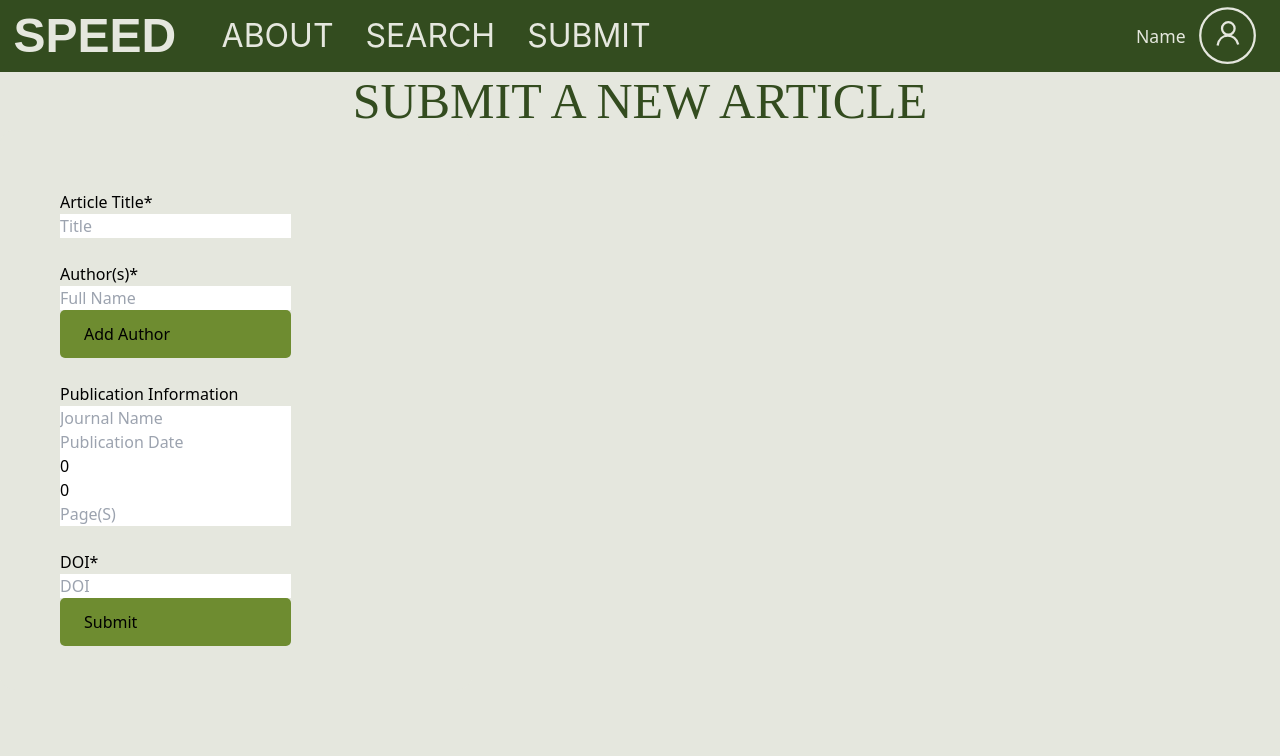
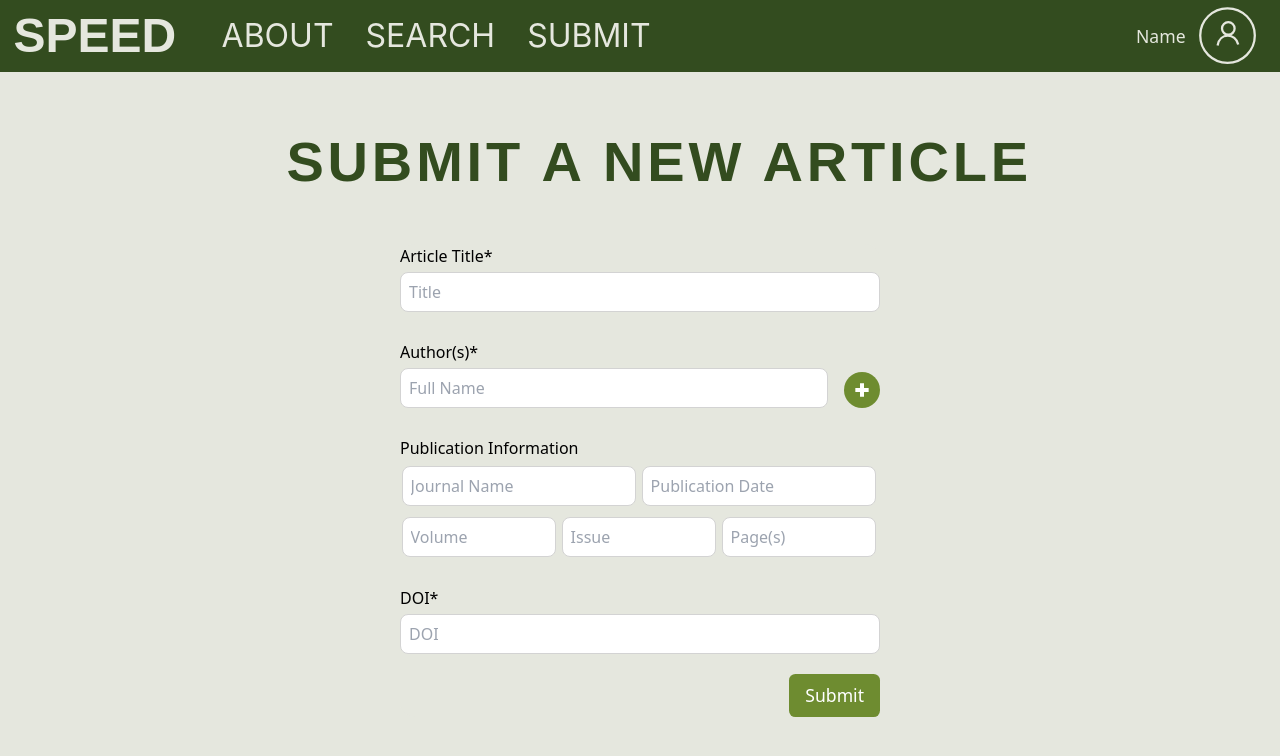
Before and after one commit to Ithrendrial/SPEED, a Next.js app in the folder frontend/: page /submit in a window 1280 px wide. Shown: the top 756 px of the page. Built offline with nearby package versions, Linux system fonts and the light colour scheme.

Commit message:
style: fix CSS for submit form and make publication date a date type input

```diff
--- a/frontend/package.json
+++ b/frontend/package.json
@@ -17,8 +17,8 @@
     "@types/node": "20.5.6",
     "@types/react": "18.2.21",
     "@types/react-dom": "18.2.7",
+    "@types/react-star-ratings": "^2.3.1",
     "@vercel/static-build": "^2.0.5",
-    "@types/react-star-ratings": "^2.3.1",
     "autoprefixer": "10.4.15",
     "axios": "^1.5.0",
     "eslint": "8.47.0",
@@ -31,9 +31,8 @@
     "react-icons": "^4.11.0",
     "react-router-dom": "^6.16.0",
     "react-star-ratings": "^2.3.0",
+    "rsuite": "^5.40.0",
     "tailwindcss": "3.3.3",
     "typescript": "5.2.2"
-  },
-  "devDependencies": {
   }
 }
--- a/frontend/src/app/submit/page.tsx
+++ b/frontend/src/app/submit/page.tsx
@@ -2,6 +2,7 @@
 import style from "../../styles/SubmitPage.module.css"
 import React, { useState } from 'react';
 import axios from 'axios';
+import {BiPlusMedical} from "react-icons/bi";
 
 interface FormData {
     title: string;
@@ -32,43 +33,20 @@ const initialFormData: FormData = {
     issue: 0,
     pages: '',
     doi: '',
-    moderator_status: "unmoderated",//Need
+    moderator_status: "unmoderated", // Required Field
     method: [""],
     claim: [""],
     research_type: [""],
     participant_type: [""],
     summary: [""],
-    support: ["neutral"],//Need
-    published_status: false,//Need
+    support: ["neutral"], // Required Field
+    published_status: false,
     rating: [0]
 };
 
-/*const newArticleData =
-    {
-        title: "Testing mob program",
-        authors: ["author 7", "author 8", "author 9"],
-        journal_name: "Journal Name",
-        publication_date: "2012",
-        volume: null,
-        issue: 2,
-        pages: "1-15",
-        doi: "https://doi.org/10.1088/1367",
-        moderator_status: "unmoderated",//Need
-        method: [""],
-        claim: [""],
-        research_type: [""],
-        participant_type: [""],
-        summary: [""],
-        support: ["neutral"],//Need
-        published_status: false,//Need
-        rating: [0]
-    }*/
-// Add other properties as needed
-
-
-
 const NumberForm: React.FC = () => {
     const [formData, setFormData] = useState<FormData>(initialFormData);
+
 
     const handleSubmit = (e: React.FormEvent) => {
         e.preventDefault();
@@ -99,17 +77,22 @@ const NumberForm: React.FC = () => {
             authors: [...formData.authors, ''],
         });
     };
+
+    const onDateFocus = (e: React.FocusEvent<HTMLInputElement>) => (e.target.type = "date");
+    const onDateBlur = (e: React.FocusEvent<HTMLInputElement>) => (e.target.type = "text");
+
     return (
         <div>
-            <div className={style.topic}>
+            <div className="heading" style={ {textAlign: "center"}}>
                 <h1>SUBMIT A NEW ARTICLE</h1>
             </div>
-            <div className={style.formoutline}>
+            <div className={style.form_container}>
                 <form onSubmit={handleSubmit}>
                     <label>
                         Article Title*<br />
                         <input
                             type="text"
+                            className={style.text_input}
                             name="title"
                             value={formData.title}
                             onChange={handleChange}
@@ -121,9 +104,12 @@ const NumberForm: React.FC = () => {
                     <br />
                     <label>
                         Author(s)*<br />
+                        <div className={style.authors_container}>
+                            <div className={style.author_list}>
                         {formData.authors.map((author, index) => (
                             <input
                                 type="text"
+                                className={style.text_input}
                                 name="authors"
                                 key={index}
                                 value={author}
@@ -139,68 +125,81 @@ const NumberForm: React.FC = () => {
                                 required
                             />
                         ))}
-                        <div className={style.button}>
-                        <button type="button" onClick={addAuthor}>Add Author</button>
+                            </div>
+                        <div className={style.add_author_button}>
+                        <button type="button" onClick={addAuthor}><BiPlusMedical /></button>
+                        </div>
                         </div>
                     </label>
                     <br />
 
                     <label>
-                        Publication Information<br />
+                        Publication Information
+                    </label>
+                    <div className={style.publication_container}>
+                        <div className={style.publication_item_row_one}>
+                            <div className={style.publication_item}>
                             <input
                                 type="text"
+                                className={style.text_input}
                                 name="journal_name"
                                 value={formData.journal_name}
                                 onChange={handleChange}
                                 placeholder="Journal Name"
                             />
-                    </label>
-                    <br />
-                    <label>
+                            </div>
+                            <div className={style.publication_item}>
                                 <input
                                     type="text"
+                                    className={style.date_input}
                                     name="publication_date"
                                     value={formData.publication_date}
                                     onChange={handleChange}
                                     placeholder="Publication Date"
+                                    onFocus={onDateFocus}
+                                    onBlur={onDateBlur}
                                 />
-                    </label>
-                    <br />
-                    <label>
+                            </div>
+                        </div>
+                        <div className={style.publication_item_row_one}>
+                            <div className={style.publication_item}>
                                 <input
                                     type="number"
+                                    className={style.number_input}
                                     name="volume"
-                            value={formData.volume}
+                                    value={formData.volume === 0 ? '' : formData.volume}
                                     onChange={handleChange}
                                     placeholder="Volume"
                                 />
-                    </label>
-                    <br />
-                    <label>
+                            </div>
+                            <div className={style.publication_item}>
                                 <input
-                            type="text"
+                                    type="number"
+                                    className={style.number_input}
                                     name="issue"
-                            value={formData.issue}
+                                    value={formData.issue === 0 ? '' : formData.issue}
                                     onChange={handleChange}
                                     placeholder="Issue"
                                 />
-                    </label>
-                    <br />
-                    <label>
+                            </div>
+                            <div className={style.publication_item}>
                                 <input
                                     type="text"
+                                    className={style.text_input}
                                     name="pages"
                                     value={formData.pages}
                                     onChange={handleChange}
-                            placeholder="Page(S)"
+                                    placeholder="Page(s)"
                                 />
-                    </label>
-                    <br />
+                            </div>
+                        </div>
+                    </div>
                     <br />
                     <label>
                         DOI*<br />
                         <input
                             type="text"
+                            className={style.text_input}
                             name="doi"
                             value={formData.doi}
                             onChange={handleChange}
@@ -208,8 +207,10 @@ const NumberForm: React.FC = () => {
                             required
                         />
                     </label>
-                    <div className={style.button}>
+                    <div className={style.submit_button_wrapper}>
+                    <div className={style.submit_button}>
                         <button type="submit">Submit</button>
+                    </div>
                     </div>
                 </form>
             </div>
--- a/frontend/src/styles/SubmitPage.module.css
+++ b/frontend/src/styles/SubmitPage.module.css
@@ -1,31 +1,112 @@
-.topic{
-    text-align: center;
-    color: #334C1F;
-    font-family: Lexend Exa;
-    font-size: 50px;
-    font-style: normal;
-    font-weight: 500;
-    line-height: normal;
-}
-.formoutline{
+.form_container {
+    margin-top: min(5vw, 5vh);
     display: flex;
-    width: 472px;
-    height: 560px;
-    padding: 60px;
+    max-width: min(80vw, 60vh);
     flex-direction: column;
-    align-items: flex-start;
-    gap: 42px;
-    flex-shrink: 0;
     border-radius: 15px;
     background: #E5E7DE;
+    margin-left: auto;
+    margin-right: auto;
 }
 
+.submit_button_wrapper {
+    display: flex;
+    justify-content: end;
+    margin-top: 2vh;
+}
 
-.button{
-    display: flex;
-    padding: 12px 24px;
-    align-items: flex-start;
-    gap: 8px;
-    border-radius: 5px;
-    background: #6E8C30;
+.submit_button {
+    background-color: #6E8C30;
+    color: white;
+    border-radius: min(0.8vw, 0.8vh);
+    padding: min(1vw, 1vh) min(2vw, 2vh);
+    width: fit-content;
+    font-weight: 500;
+    font-size: min(4vw, 2.2vh);
+    cursor: pointer;
 }
+
+.add_author_button {
+   display: flex;
+   justify-content: center;
+   align-content: center;
+   background-color: #6E8C30;
+   color: white;
+   border-radius: 30vw;
+   margin-left: min(2vw, 2vh);
+   margin-bottom: min(1vw, 0.5vh);
+   padding: min(1vw, 1vh);
+   width: min(10vw, 4.5vh);
+   height: min(10vw, 4.5vh);
+   cursor: pointer;
+   align-self: flex-end;
+}
+
+.text_input {
+   height: min(10vw, 5vh);
+   outline: none;
+   border: lightgray 1px solid;
+   border-radius: min(1vw, 1vh);
+   width: 100%;
+   margin: 0.5vh 0;
+   padding: min(1vw, 1vh);
+}
+
+.date_input {
+   height: min(10vw, 5vh);
+   outline: none;
+   border: lightgray 1px solid;
+   border-radius: min(1vw, 1vh);
+   width: 100%;
+   padding: min(1vw, 1vh);
+   margin: 0.5vh 0;
+}
+
+.number_input {
+   height: min(10vw, 5vh);
+   outline: none;
+   border: lightgray 1px solid;
+   border-radius: min(1vw, 1vh);
+   width: 100%;
+   padding: min(1vw, 1vh);
+   margin: 0.5vh 0;
+}
+
+.number_input:before {
+    color: red;
+}
+
+.authors_container {
+   display: flex;
+   justify-content: space-between;
+}
+
+.author_list {
+   display: flex;
+   flex-direction: column;
+   width: 90%
+}
+
+.publication_container {
+   display: flex;
+   flex-direction: column;
+}
+
+.publication_item_row_one {
+   display: flex;
+   flex-direction: row;
+   box-sizing: border-box;
+}
+
+.publication_item_row_two {
+   display: flex;
+   flex-direction: row;
+   box-sizing: border-box;
+   height: fit-content;
+}
+
+.publication_item {
+   flex-grow: 1;
+   margin-right: 0.3vh; /* Adjust the margin as needed */
+    padding: 0.2vh;
+}
```
Also changed, not shown: frontend/src/styles/globals.css (line endings or trailing spaces), 1 other file (tests, documents, lock files or other folders). Lines whose indentation alone changed are shown as unchanged.
